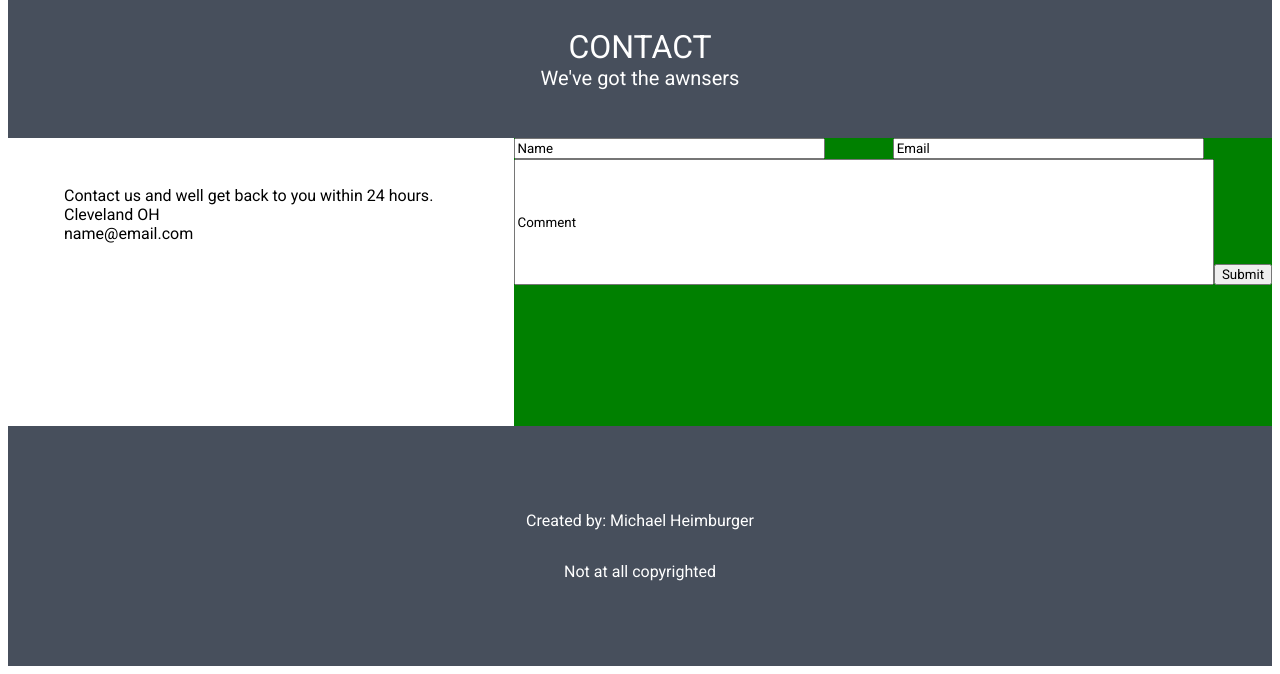
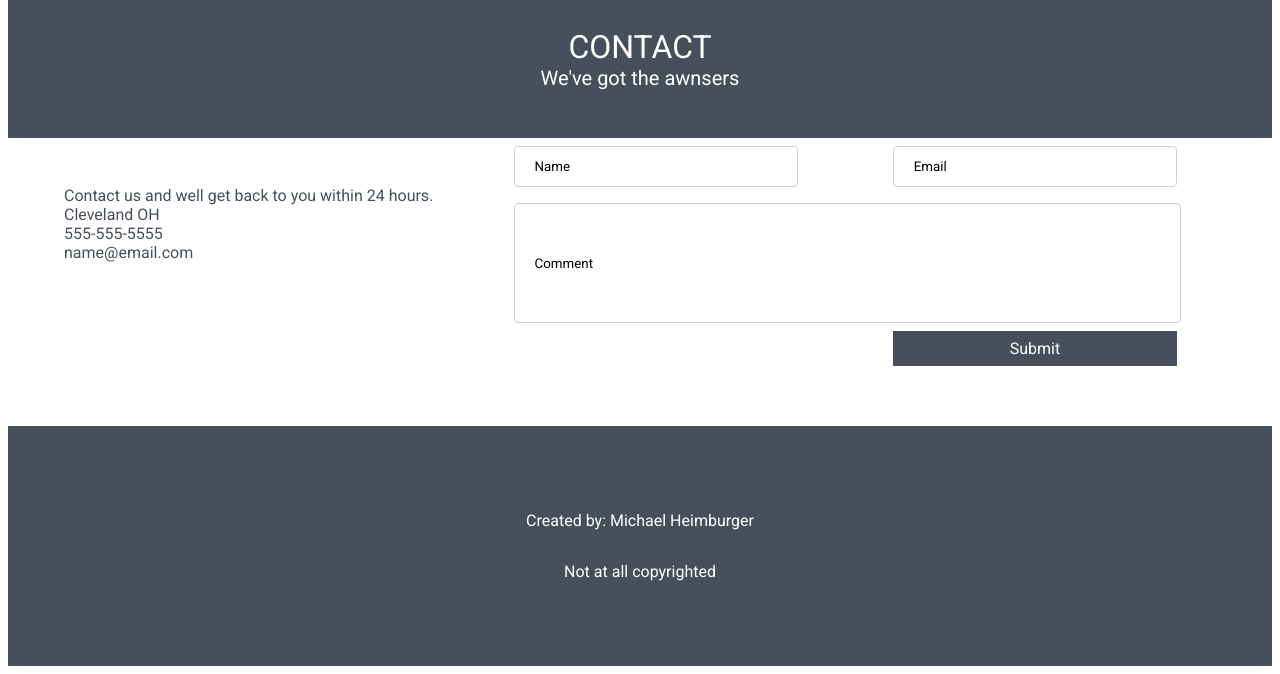
Before and after one commit to MichaelHeimburger/TuskanyVilla, a plain HTML site: page tuskany villa/index.html in a window 1280 px wide. Shown: the part 2910-3584 px from the top of the page. Drawn offline with Linux system fonts and the light colour scheme.

Commit message:
finished project to specifications

```diff
--- a/tuskany villa/index.html
+++ b/tuskany villa/index.html
@@ -133,16 +133,17 @@
             <ul>
                 <li>Contact us and well get back to you within 24 hours.</li>
                 <li>Cleveland OH</li>
+                <li>555-555-5555</li>
                 <li>name@email.com</li>
 
             </ul>
         </div>
         <div class="cinput">
             <form action="/action_page.php">
-                <input type="text" name="Name" value="Name">
+                <input type="text" name="Name" value="Name" id="name">
                 <input type="text" name="Email" value="Email" id="email"><br>
                 <input type="text" name="Comment" value="Comment" id="comment">
-                <input type="submit" value="Submit" >
+                <input type="submit" value="Submit" id="submit" >
             </form>
 
 
--- a/tuskany villa/indexStyle.css
+++ b/tuskany villa/indexStyle.css
@@ -8,7 +8,7 @@
     grid-template-columns:4fr 1fr 2fr 1fr 1.5fr 3fr;
     /*grid-template-rows:5vh 30vh 20vh 30vh ;*/
     grid-template-rows:auto;
-    background-color:aquamarine;
+    background-color:white;
 }
 .header {
     grid-column: 1 /span 6;
@@ -525,7 +525,6 @@ align-items:center;
     }
 }
 
-}
 
 /*Select every element*/
 [id^="item"] {
@@ -590,40 +589,77 @@ align-items:center;
         background-color:white;
         height:36vh;
     }
-    .cinfo > ul{
-        display:flex;
-        list-style-type:none;
-        margin-top: 6vh;
-        margin-left:2vh;
-        flex-direction:column;
-    }
+        .cinfo > ul {
+            display: flex;
+            list-style-type: none;
+            margin-top: 6vh;
+            margin-left: 2vh;
+            color: #474F5C;
+            flex-direction:column;
+        }
+
+
+
+
+
+
+
     .cinput{
         grid-column:3 /span 4;
         grid-row:14 /span 1;
-        background-color:green;
+        background-color:white;
+
     }
-    .cinput >form{
-        display:flex;
-        flex-direction:row;
-        justify-content:flex-end;
-        justify-content:space-between;
-        align-items:flex-end;
-        flex-wrap:wrap;
-    }
-    input[value=Name]  {
-  flex:0 1 40%;
-    }
-input[value=Comment] {
-    flex:1 0 80%;
+        .cinput > form {
+            display:grid;
+            grid-template-columns:1fr 1fr;
+
+        }
+#name {
+    width: 75%;
+    padding: 12px 20px;
+    margin: 8px 0;
+    display: inline-block;
+    border: 1px solid #ccc;
+    border-radius: 4px;
+    box-sizing: border-box;
+}
+#email {
+    width: 75%;
+    padding: 12px 20px;
+    margin: 8px 0;
+    display: inline-block;
+    border: 1px solid #ccc;
+    border-radius: 4px;
+    box-sizing: border-box;
+}
+#comment {
+    grid-column:1 /span 2;
+    width: 88%;
+    padding: 12px 20px;
+    margin: 8px 0;
+    display: inline-block;
+    border: 1px solid #ccc;
+    border-radius: 4px;
+    box-sizing: border-box;
     height: 15vh;
+}
+#submit {
+    grid-column: 2 /span1;
+    background-color: #474F5C; /* Green */
+    border: none;
+    color: white;
+    padding: 1vh;
+    text-align: center;
+    text-decoration: none;
+    display: inline-block;
+    font-size: 16px;
+    width: 75%;
+}
 
-}
-input[value=Email] {
-    flex: 0 1 40%;
-}
-input[type=submit]{
 
-}
+
+
 .end {
     background-color: #474F5C;
     grid-row: 15 /span 1;
@@ -636,6 +672,6 @@ input[type=submit]{
     align-items: center;
     color: white;
 }
-.end > p{
-    font-size:2vh;
-}
+    .end > p {
+        font-size: 2vh;
+    }
```
